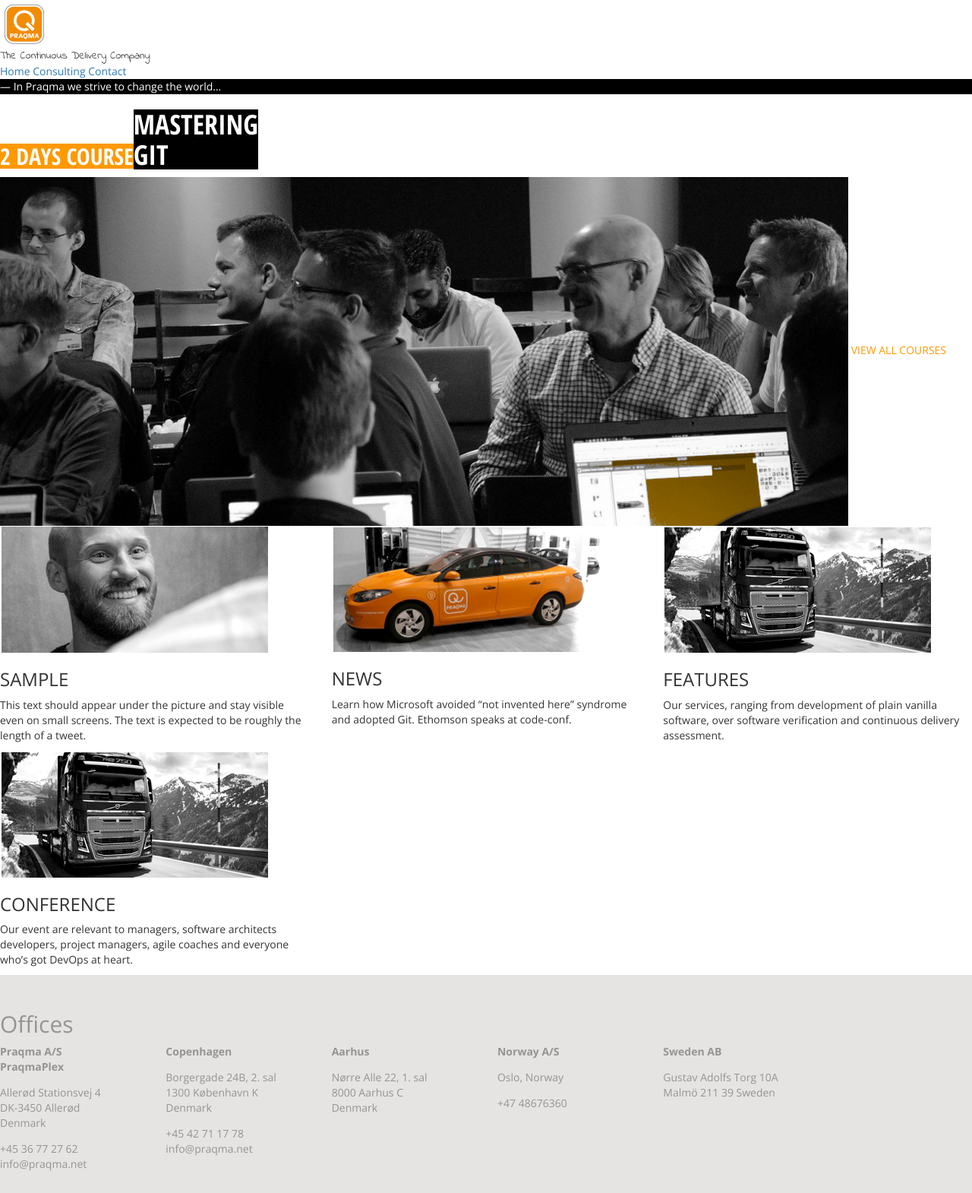
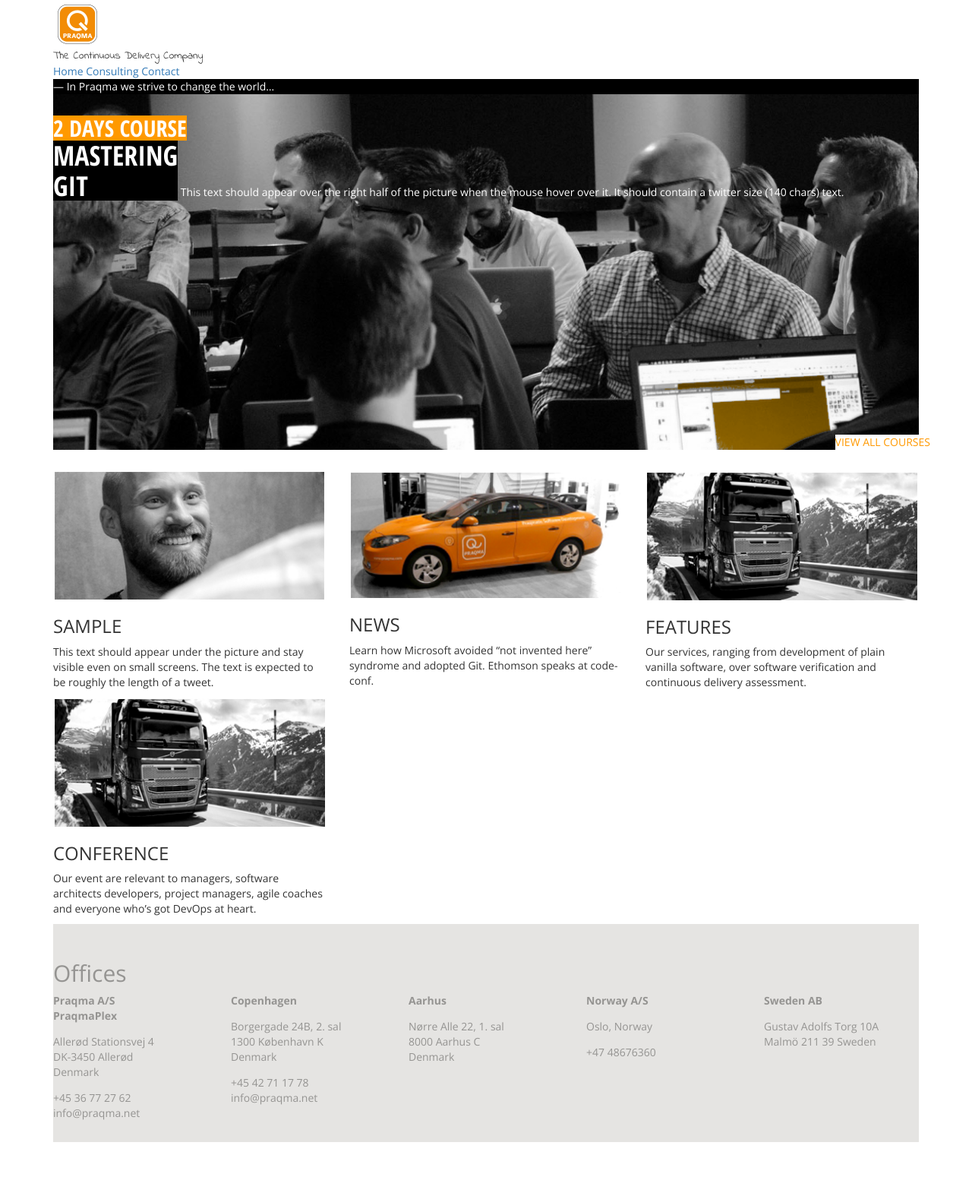
Before and after one commit to illus0r/praqma, a Jekyll site: the page built from index.html, in a window 1280 px wide. Shown: the whole page at 76% size. Built offline with Jekyll 4.4.1, drawn with Linux system fonts in a browser that asks for light colours; after the commit the page ends 1503 px from its top, so only the background shows below that.

Commit message:
container, 15 col grid, main-banner improved

```diff
--- a/_includes/main-banner.html
+++ b/_includes/main-banner.html
@@ -1,11 +1,17 @@
 {% assign mb = site.data.front.main-banners[0] %}
 <section class="main-banner">
+  <div>
     <a class="main-link" href="{{ mb.link }}">
-      <h2>{{ mb.ribbon-orange-caption }}</h2><h1>{{ mb.ribbon-black-caption }}</h1>
-      <span class="caption">{{ mb.caption }}</span>
+      <span>
+        <h2>{{ mb.ribbon-orange-caption }}</h2><br><h1>{{ mb.ribbon-black-caption }}</h1>
+        <span class="caption">{{ mb.caption }}</span>
+      </span>
       <img src="{{ mb.image | prepend: site.url }}" alt="{{ ribbon-black-caption }}">
     </a>
     <a class="additional-link" href=" {{ mb.ribbon-white-link }}">
-      {{ mb.ribbon-white-caption }}
+      <span>
+        {{ mb.ribbon-white-caption }}
+      </span>
     </a>
+  </div>
 </section>
--- /dev/null
+++ b/_sass/base/_layout.scss
@@ -0,0 +1,3 @@
+body{
+  @extend .container;
+}
--- a/_sass/components/_footer.scss
+++ b/_sass/components/_footer.scss
@@ -6,7 +6,7 @@ footer{
     @extend .row;
   }
   .direction{
-    @extend .col-md-2;
+    @extend .col-md-3;
   }
   .title{
     font-weight: bold;
--- a/_sass/components/_main-banner.scss
+++ b/_sass/components/_main-banner.scss
@@ -1,11 +1,32 @@
 // empty
-.main-banner{
+section.main-banner{
+  margin-bottom: 2em;
+  position: relative;
   a{
     color: $color-white;
+  }
+  &>div{
+    @extend .col-md-15;
+  }
+  a.main-link>span{
+    position: absolute;
+    top: 2em;
+  }
+  img{
+    width: 100%;
+  }
+  a.additional-link span{
+    background: $color-white;
+    bottom: 0;
+    right: 0;
+    color: $color-orange;
+    display: block;
+    position: absolute;
   }
   h2{
     background-color: $color-orange;
     display: inline-block;
+    margin: 0;
     @include font($family: 'condensed', $weight: 'bold');
     /*&:after {*/
         /*content: '\00000a';*/
@@ -15,13 +36,12 @@
   h1{
     background-color: $color-black;
     display: inline-block;
+    margin: 0;
     @include font($family: 'condensed', $weight: 'bold');
     /*&:before {*/
         /*content: '\A';*/
         /*white-space: pre;*/
     /*}*/
   }
-  .additional-link{
-    color: $color-orange;
-  }
+  @extend .row;
 }
--- a/_sass/components/_thumbnails.scss
+++ b/_sass/components/_page-banners.scss
@@ -2,10 +2,10 @@ section.page-banners{
   @extend .row;
   article{
     a>img{
+      margin: 0;
       text-align: left;
-      margin: 0;
+      width: 100%;
     }
-    @extend .col-sm-6;
-    @extend .col-md-4;
+    @extend .col-md-5;
   }
 }
--- a/_sass/helpers/_variables.scss
+++ b/_sass/helpers/_variables.scss
@@ -16,5 +16,6 @@ $color-gray-text: #959492;
 
 
 // overriding bootstrap
+$grid-columns: 15;
 $thumbnail-border: transparent;
 $thumbnail-padding: 0;
--- a/css/main.scss
+++ b/css/main.scss
@@ -12,10 +12,11 @@ $icon-font-path: "/bower_components/bootstrap-sass/assets/fonts/bootstrap/";
 /* any style customization must be before the bootstrap import */
 @import "helpers/variables";
 @import "base/typography";
+@import "base/layout";
 @import "helpers/mixins";
 @import "../bower_components/bootstrap-sass/assets/stylesheets/_bootstrap.scss";
 @import "components/main-banner";
-@import "components/thumbnails";
+@import "components/page-banners";
 @import "components/slogan";
 @import "components/header";
 @import "components/footer";
```
